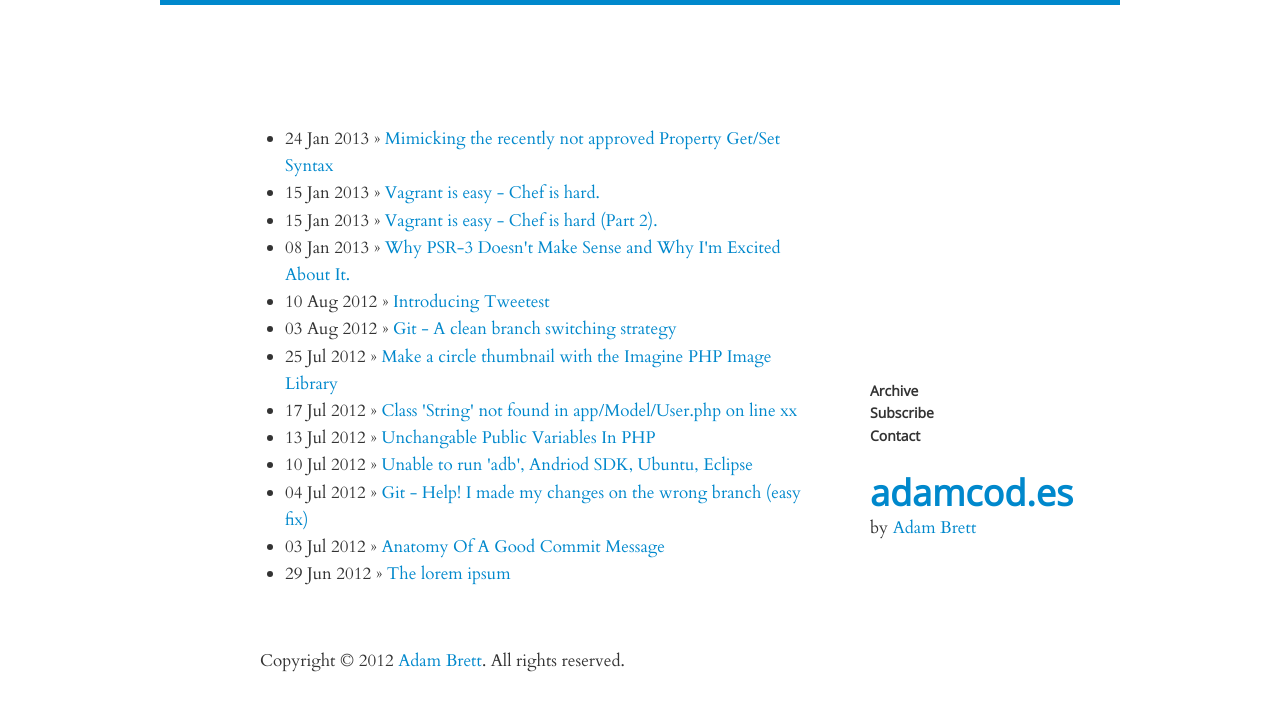
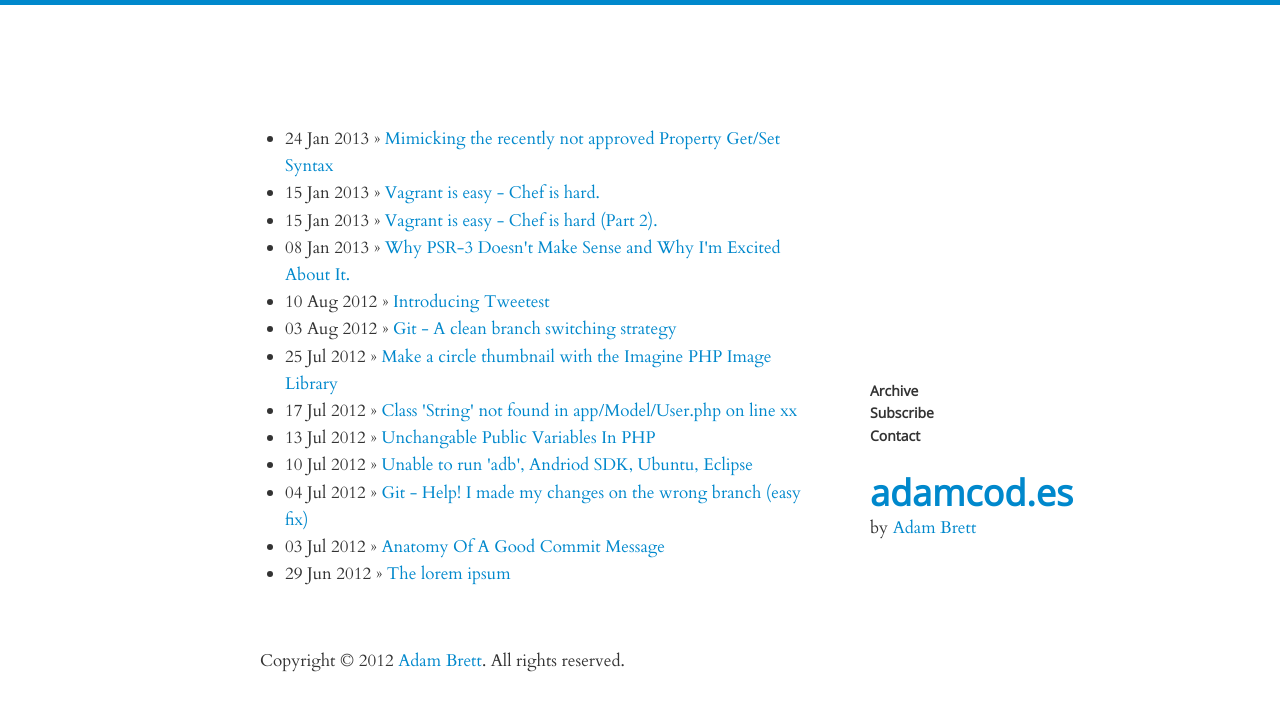
Before and after one commit to marc-f/adamcod.es, a Jekyll site: the page built from archive.html, in a window 1280 px wide. Shown: the top 711 px of the page. Built offline with Jekyll 4.4.1, drawn with Linux system fonts in a browser that asks for light colours; comment, search, counter and statistics services are not loaded.

Commit message:
updated cache @ 2013-01-24 14:01:57

```diff
--- a/css/style.css
+++ b/css/style.css
@@ -694,12 +694,14 @@ table .span24 {
 */
 /* Basic
 -------------------------------------------------- */
+html {
+  border-top: 5px solid #0088cc;
+}
 body {
   width: 760px;
   position: relative;
   margin: 0 auto;
   padding: 0 100px;
-  border-top: 5px solid #0088cc;
 }
 header {
   position: fixed;
--- a/css/style.less
+++ b/css/style.less
@@ -92,7 +92,9 @@ code {
 
 //     content: "";
 // }
-
+html {
+    border-top: 5px solid @lightBlue;
+}
 
 body {
     width: 760px;
@@ -101,8 +103,6 @@ body {
 
     margin: 0 auto;
     padding: 0 100px;
-
-    border-top: 5px solid @lightBlue;
 }
 
 header {
```
